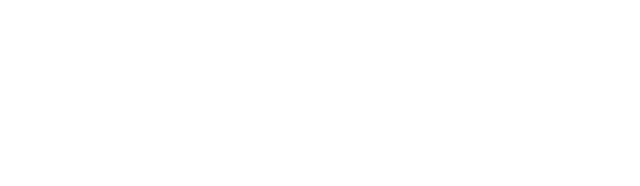
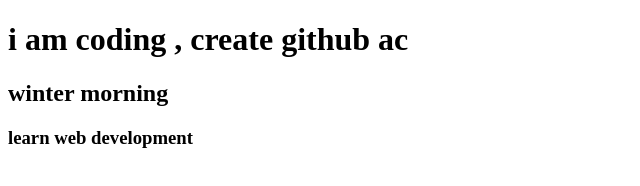
Before and after one commit to avijitsaha118/my-second-repo, a plain HTML site: page index.html in a window 1280 px wide. Shown: the whole page, without its empty margins (0-640 px from the left). Drawn offline with Linux system fonts and the light colour scheme.

Commit message:
header added

```diff
--- a/index.html
+++ b/index.html
@@ -7,6 +7,8 @@
     <title>My Second github repo</title>
 </head>
 <body>
-
+    <h1>i am coding , create github ac</h1>
+    <h2>winter morning</h2>
+    <h3>learn web development</h3>
 </body>
 </html>
--- /dev/null
+++ b/stle.css
@@ -0,0 +1,3 @@
+h1{
+    color: aqua;
+}
```
